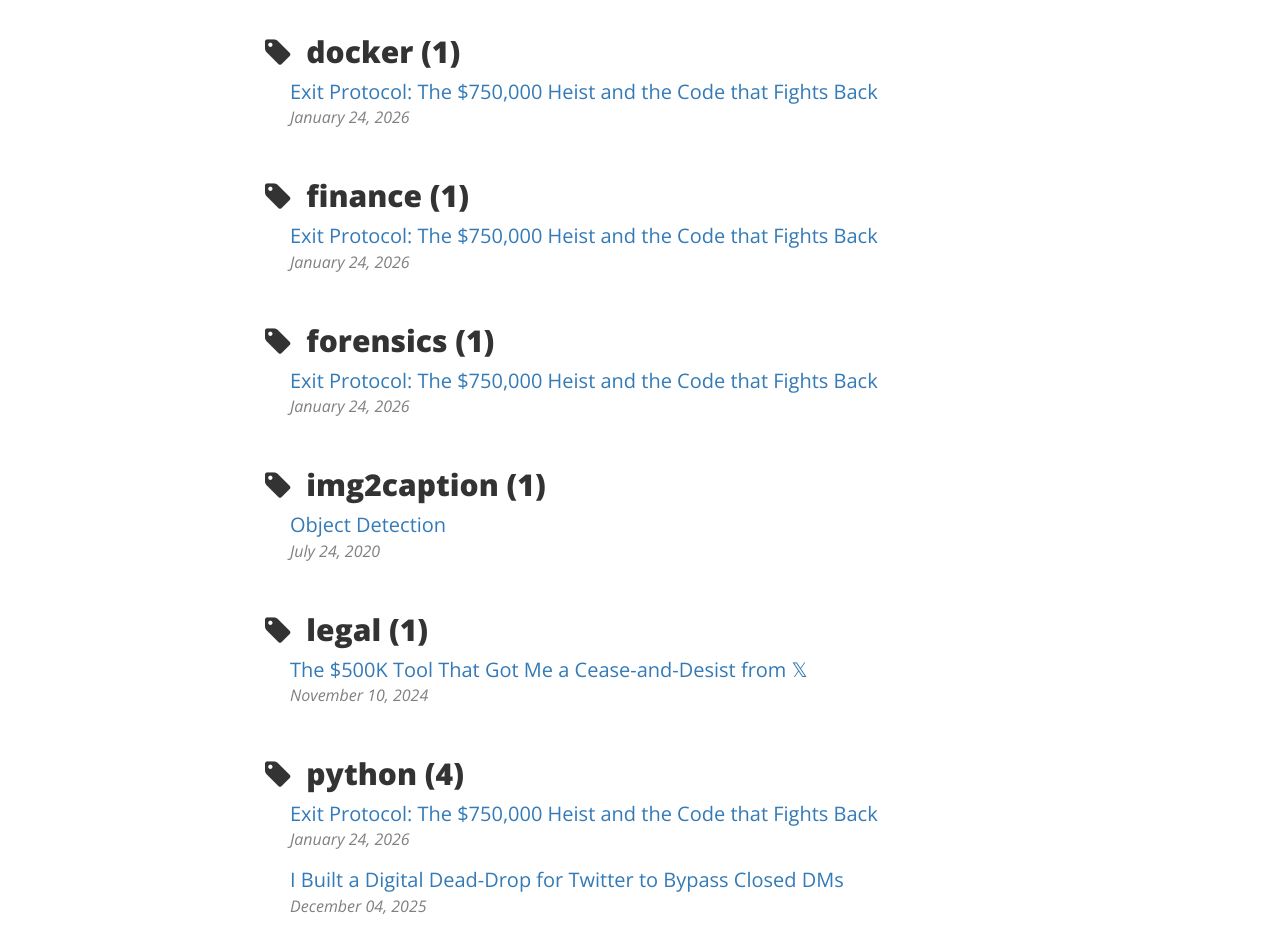
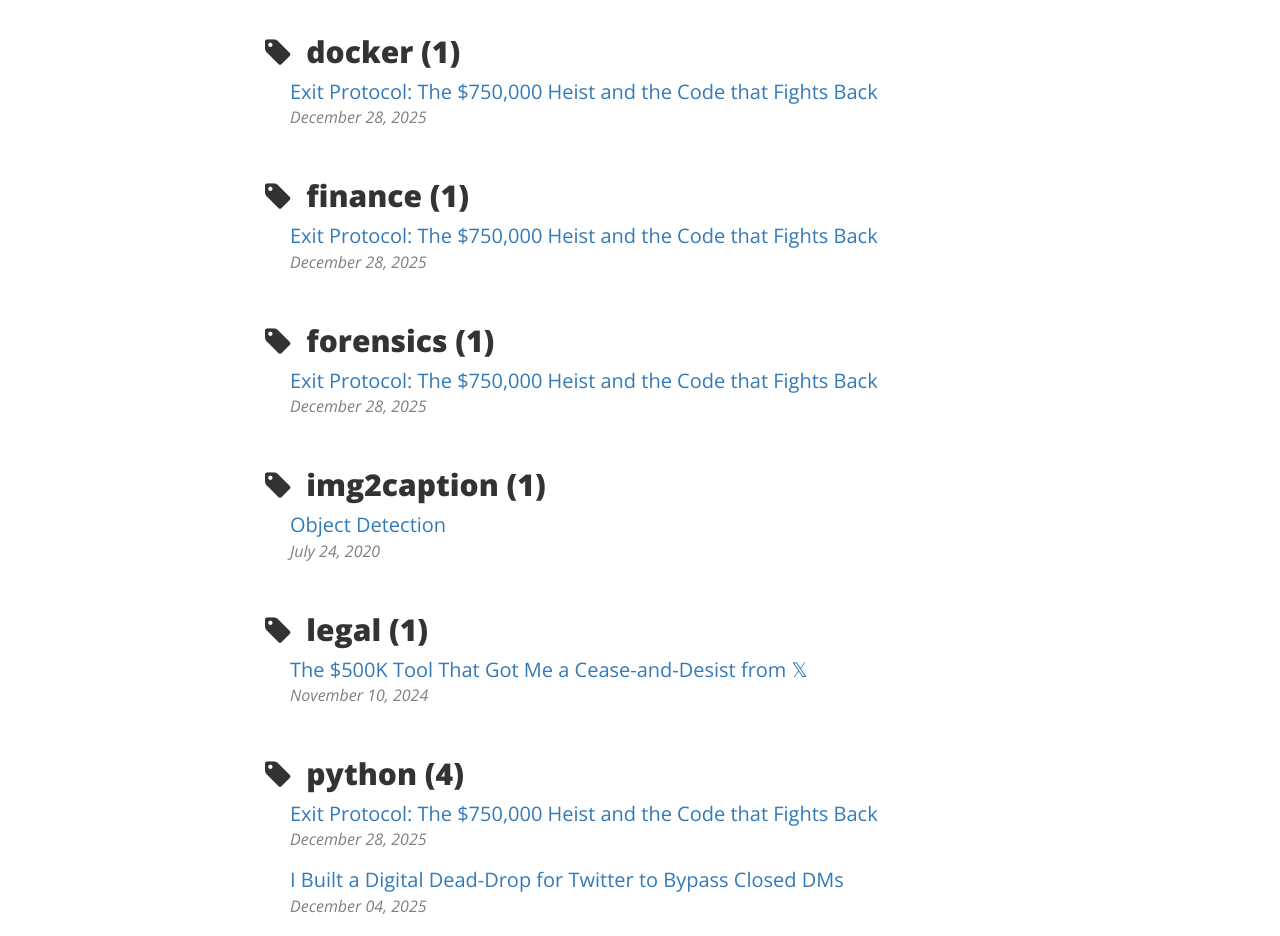
Before and after one commit to Vinaygond/Vinaygond.github.io, a Jekyll site: the page built from tags.html, in a window 1280 px wide and 1400 px high, scrolled down 1691 px. Shown: the part 154-1090 px from the top of the window. Built offline with Jekyll 4.4.1, drawn with Linux system fonts in a browser that asks for light colours; nearby versions of some CDN libraries; some of the changed text lies outside the part shown.

Commit message:
Update Exit Protocol blog date to Dec 28, 2025

```diff
--- a/_posts/2025-12-16-Exit-Protocol - Wealth-Preservation-Intelligence.md
+++ b/_posts/2025-12-16-Exit-Protocol - Wealth-Preservation-Intelligence.md
@@ -2,7 +2,7 @@
 layout: post
 title: "Exit Protocol: The $750,000 Heist and the Code that Fights Back"
 subtitle: "De-Fi Forensic Intelligence for High-Conflict Litigation"
-date: 2026-01-24
+date: 2025-12-28
 image: /img/blackimg.jpg
 tags: [forensics, finance, python, ai, docker]
 ---
```
